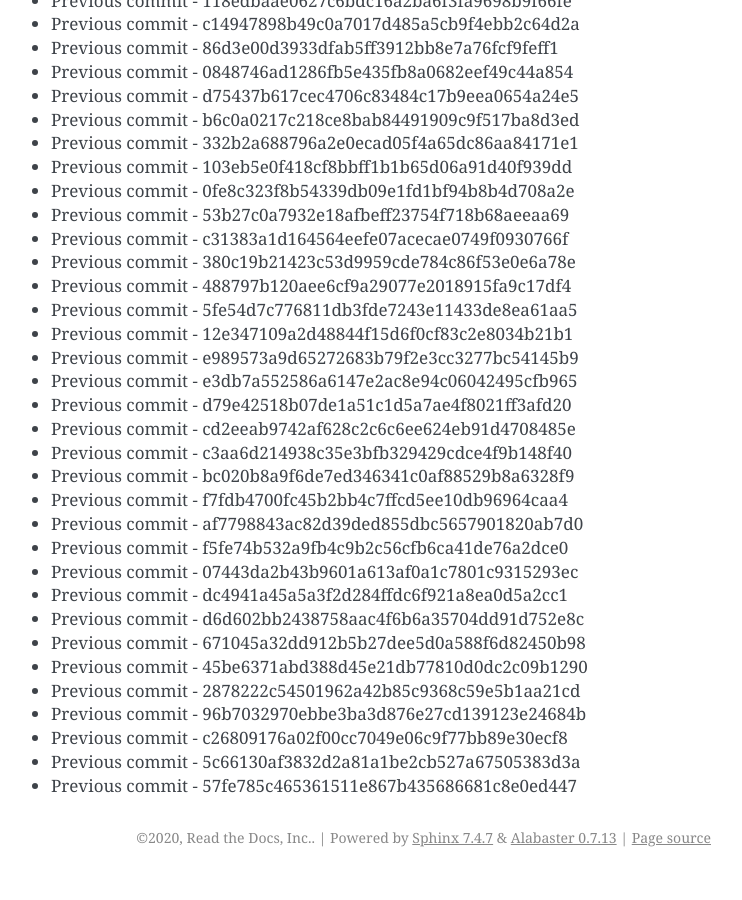
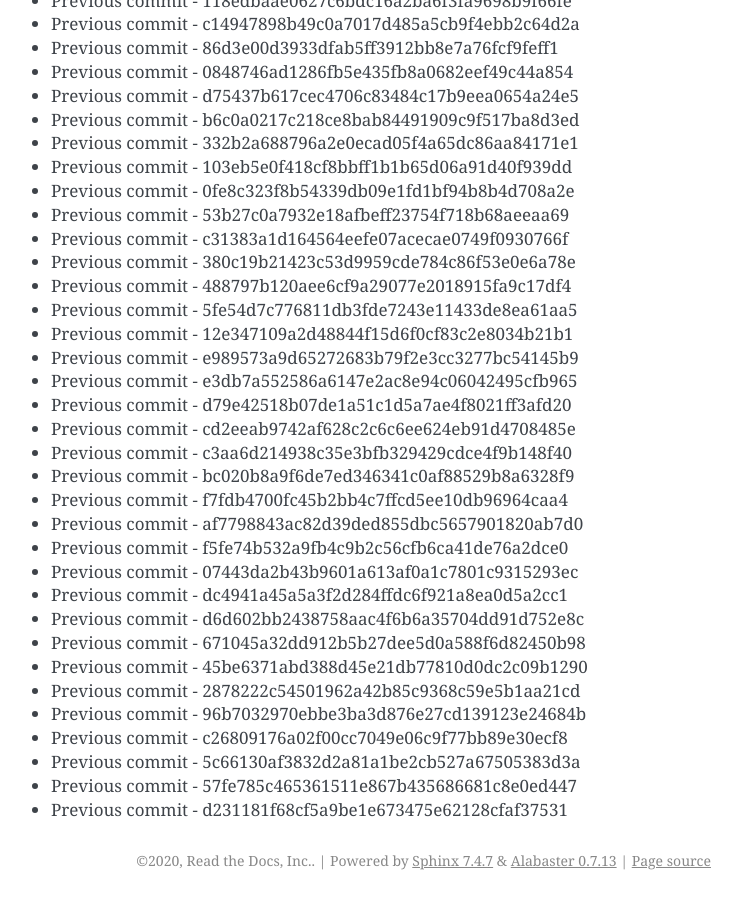
Before and after one commit to readthedocs/rtd-git-stresstest, a Sphinx documentation site: the page built from docs/updates.rst, in a window 1280 px wide and 900 px high, scrolled down 75163 px. Shown: the whole window, without its empty margins (399-1141 px from the left). Built offline with Sphinx 7.4.7, drawn with Linux system fonts in a browser that asks for light colours; before the commit the page ends 76040 px from its top, so only the background shows below that.

Commit message:
Generating commit from previous: d231181f68cf5a9be1e673475e62128cfaf37531

```diff
--- a/docs/updates.rst
+++ b/docs/updates.rst
@@ -3190,3 +3190,4 @@ It can be tested for any performance characteristics.
 * Previous commit - c26809176a02f00cc7049e06c9f77bb89e30ecf8
 * Previous commit - 5c66130af3832d2a81a1be2cb527a67505383d3a
 * Previous commit - 57fe785c465361511e867b435686681c8e0ed447
+* Previous commit - d231181f68cf5a9be1e673475e62128cfaf37531
```
